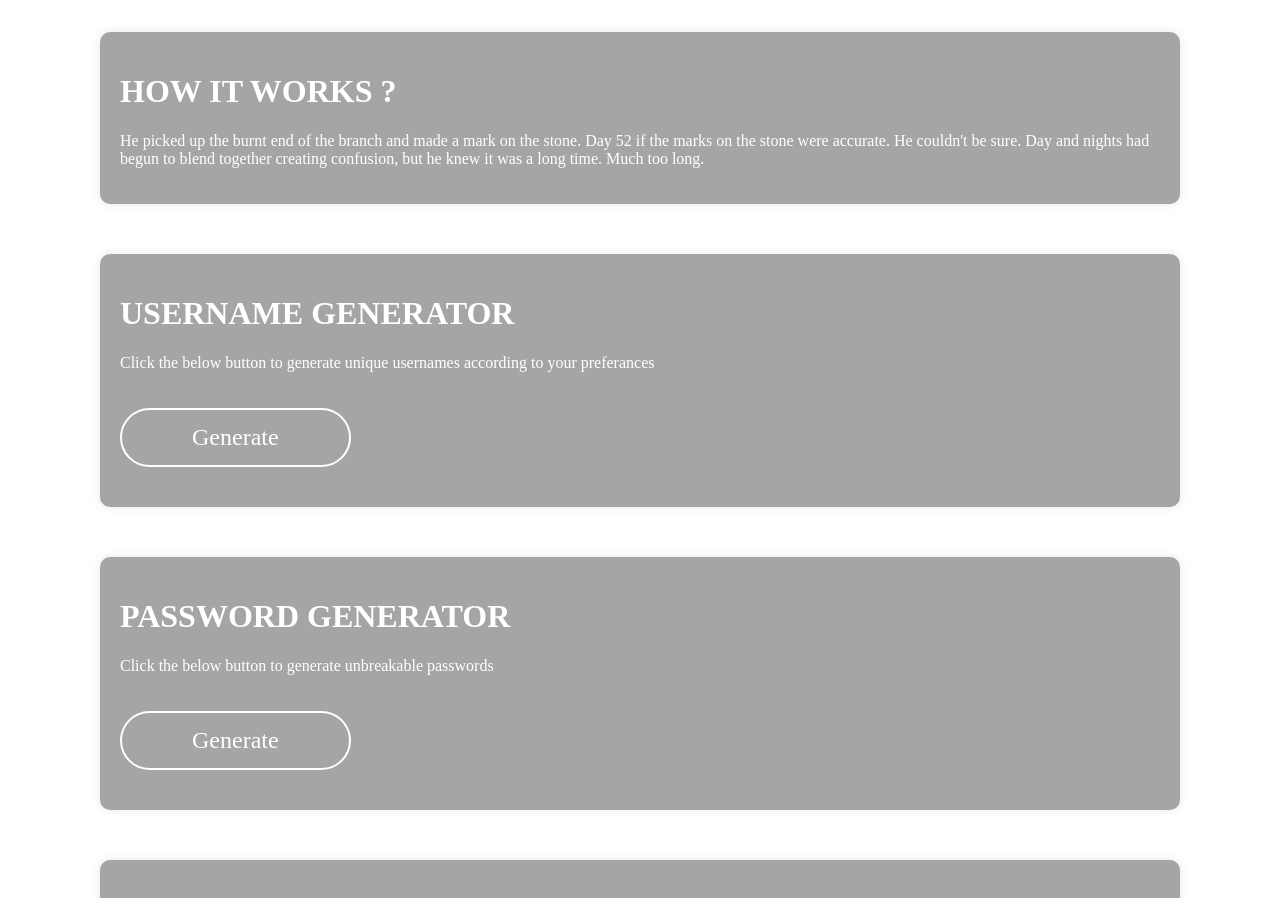
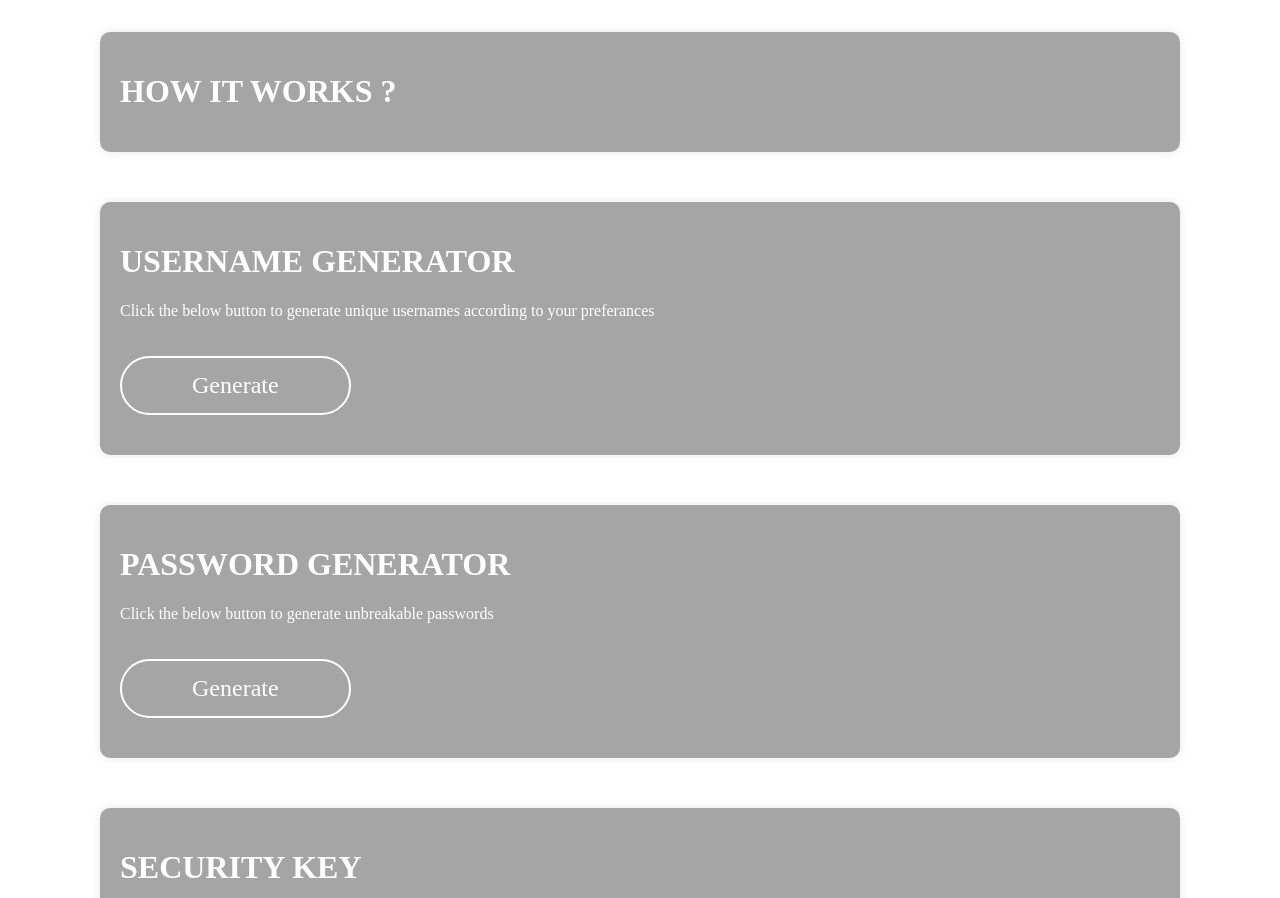
Before and after one commit to KarthikAyan-github/usernamegenerator, a plain HTML site: page index.html in a window 1280 px wide. Shown: the part 840-1738 px from the top of the page. Drawn offline with Linux system fonts and the light colour scheme; a web font is replaced by a local one.

Commit message:
update 1 removed one p tag

```diff
--- a/index.html
+++ b/index.html
@@ -43,7 +43,7 @@
 	<div id="main">
 		<div id='dhiw'>
 			<h1 id='hiw'>HOW IT WORKS ?</h1>
-			<P>He picked up the burnt end of the branch and made a mark on the stone. Day 52 if the marks on the stone were accurate. He couldn't be sure. Day and nights had begun to blend together creating confusion, but he knew it was a long time. Much too long.</P>
+
 		</div>
 		<div id='dug'>
 			<h1 id='ug'>USERNAME GENERATOR</h1>
```
